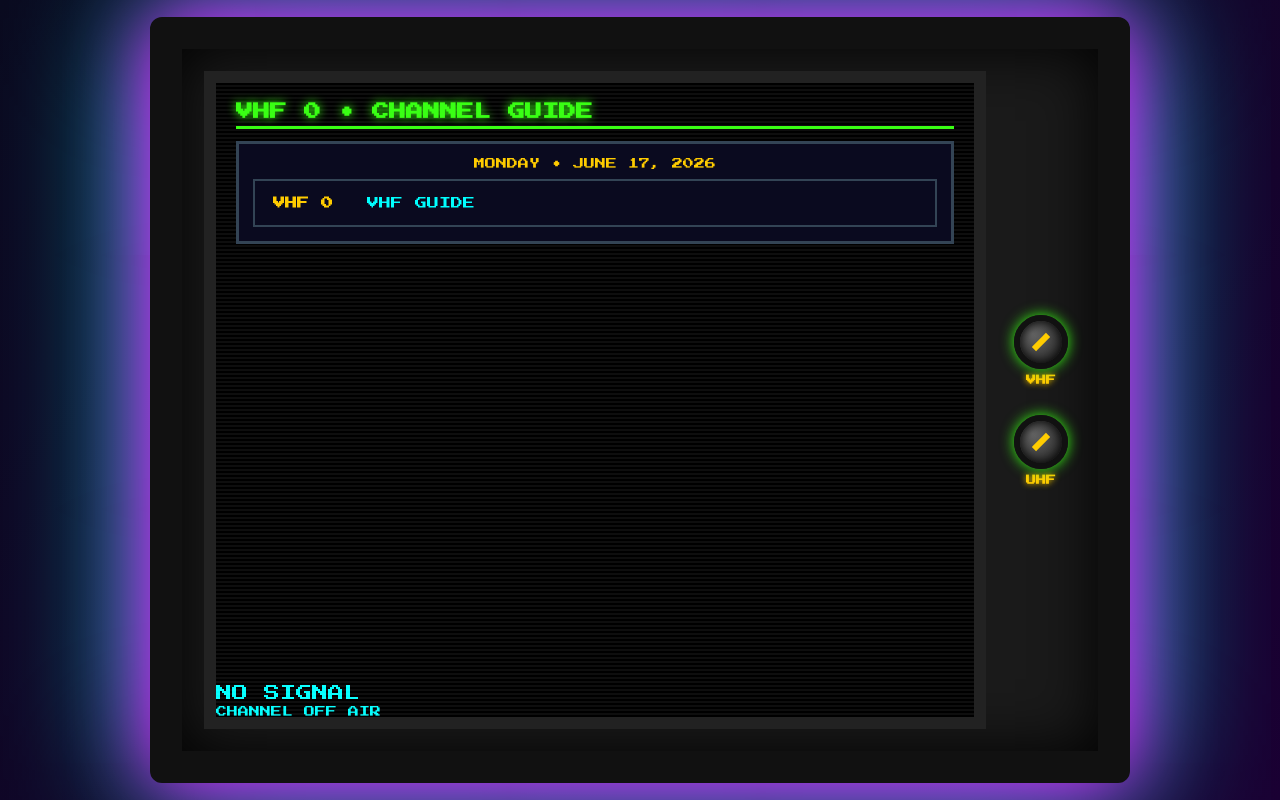
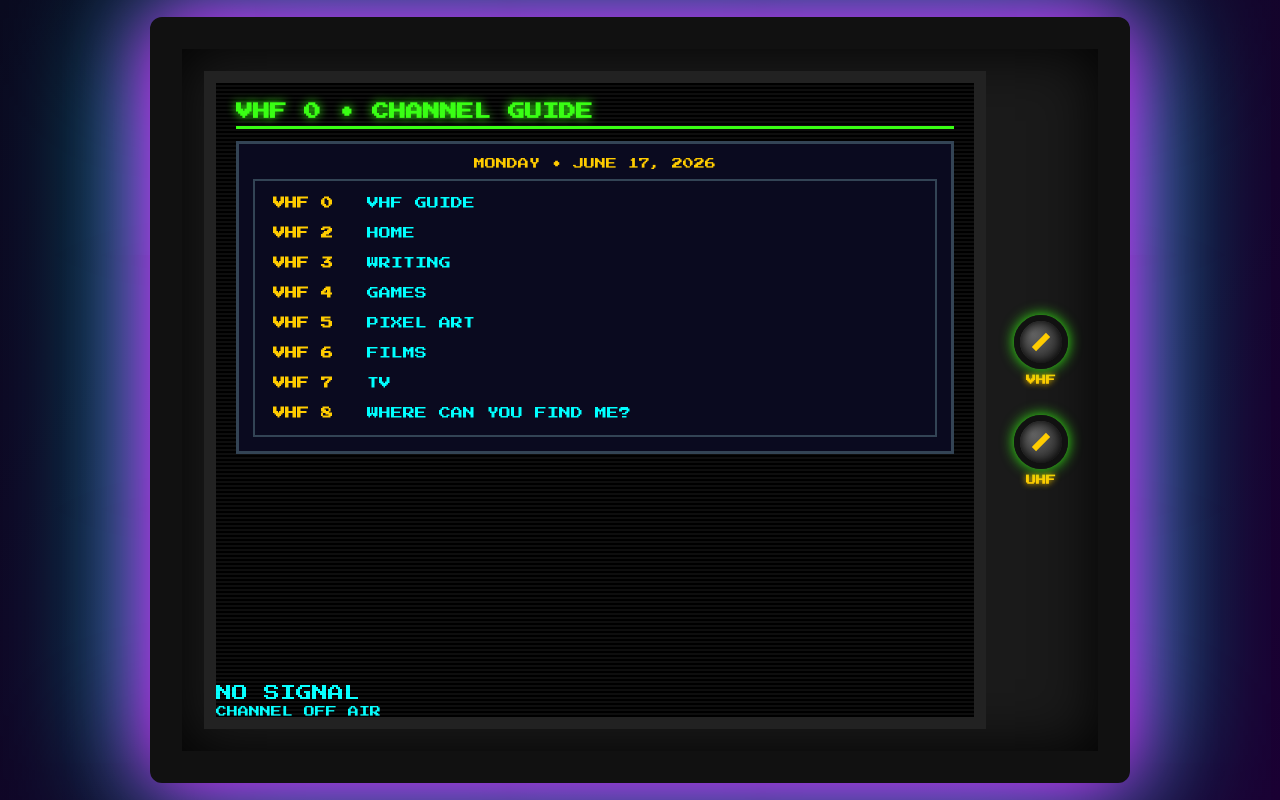
Before and after one commit to deejrandom/Retro-TV-Website, a plain HTML site: page index.html in a window 1280 px wide. Drawn offline with Linux system fonts and the light colour scheme; no server answers.

Commit message:
Fixed the Channel Guide issues
Channel guide wasn't working properly.  it is fixed and now is working well.

```diff
--- a/index.html
+++ b/index.html
@@ -181,19 +181,40 @@
     </div>
 
  <script>
+    // =====================
+    // 1. VARIABLES
+    // =====================
     let currentMode = 'vhf';
     let vhfIndex = 0;
     let uhfIndex = 0;
     let lastMode = 'vhf';
     let scheduleData = { vhf: [], uhf: [] };
+    let vRot = 0;
+    let uRot = 0;
 
-        async function loadSchedule() {
-            try {
-                const res = await fetch('https://retro-tv-backend.onrender.com/api/schedule');
-                scheduleData = await res.json();
-            } catch (e) {
-                console.error("Using fallback data");
-            }
+    // =====================
+    // 2. FUNCTIONS
+    // =====================
+    function loadSchedule() {
+        scheduleData = {
+            vhf: [
+                { id: "home", name: "HOME", schedule: "Welcome message" },
+                { id: "writing", name: "WRITING", schedule: "Random Encounters" },
+                { id: "games", name: "GAMES", schedule: "Retro gaming hub" },
+                { id: "pixelart", name: "PIXEL ART", schedule: "Pixel Art Galleries" },
+                { id: "films", name: "FILMS", schedule: "Film related content" },
+                { id: "tv", name: "TV", schedule: "TV related content" },
+                { id: "where", name: "WHERE CAN YOU FIND ME?", schedule: "Social links" }
+            ],
+            uhf: [
+                { id: "uhf1", name: "CARTOONS", schedule: "Public Domain Cartoons" },
+                { id: "uhf2", name: "CARTOONS", schedule: "More Public Domain Cartoons" },
+                { id: "uhf3", name: "TV SHOWS", schedule: "Classic Public Domain TV" },
+                { id: "uhf4", name: "TV SHOWS", schedule: "More Classic TV" },
+                { id: "uhf5", name: "FILMS", schedule: "Double Indemnity - All day" },
+                { id: "uhf6", name: "FILMS", schedule: "More Public Domain Films" }
+            ]
+        };
     }
 
     function generateContent() {
@@ -232,8 +253,8 @@
         vhtml += `<div class="guide-entry" onclick="showVHFGuide()">VHF GUIDE</div>`;
         scheduleData.vhf.forEach((ch, i) => {
             const channelNum = i + 2;
-                vhtml += `<div class="guide-entry guide-channel-num" onclick="jumpToVHF(${i})">VHF ${channelNum}</div>`;
-                vhtml += `<div class="guide-entry" onclick="jumpToVHF(${i})">${ch.name}</div>`;
+            vhtml += `<div class="guide-entry guide-channel-num" onclick="jumpToVHF(${i + 1})">VHF ${channelNum}</div>`;
+            vhtml += `<div class="guide-entry" onclick="jumpToVHF(${i +1})">${ch.name}</div>`;
         });
         vhtml += `</div></div>`;
         vGuide.innerHTML = vhtml;
@@ -243,23 +264,18 @@
         const uGuide = document.createElement('div');
         uGuide.id = 'uhfguide';
         uGuide.className = 'section uhf-section';
-let uhtml = `<h2 class="channel-title">UHF 0 • PROGRAMMING GUIDE</h2>`;
+        let uhtml = `<h2 class="channel-title">UHF 0 • CHANNEL GUIDE</h2>`;
         uhtml += `<div style="background:#0a0a1f; padding:14px; border:3px solid #334455;">`;
         uhtml += `<div style="color:#ffcc00; font-size:11px; margin-bottom:10px; text-align:center;">MONDAY • JUNE 17, 2026</div>`;
         uhtml += `<div class="guide-grid">`;
-
-// Guide row
         uhtml += `<div class="guide-entry guide-channel-num" onclick="showUHFGuide()">UHF 0</div>`;
         uhtml += `<div class="guide-entry" onclick="showUHFGuide()">UHF GUIDE</div>`;
-
-// Channel rows
         scheduleData.uhf.forEach((ch, i) => {
             const channelNum = i + 2;
             let displayName = ch.schedule;
-    uhtml += `<div class="guide-entry guide-channel-num" onclick="jumpToUHF(${i})">UHF ${channelNum}</div>`;
-    uhtml += `<div class="guide-entry" onclick="jumpToUHF(${i})">${displayName}</div>`;
+            uhtml += `<div class="guide-entry guide-channel-num" onclick="jumpToUHF(${i + 1})">UHF ${channelNum}</div>`;
+            uhtml += `<div class="guide-entry" onclick="jumpToUHF(${i +1})">${displayName}</div>`;
         });
-
         uhtml += `</div></div>`;
         uGuide.innerHTML = uhtml;
         container.appendChild(uGuide);
@@ -282,8 +298,10 @@ container.appendChild(uGuide);
 
     if (currentMode === 'vhf') {
         if (vhfIndex === 0) {
+            // Show VHF Guide
             document.getElementById('vhfguide').classList.add('active');
         } else {
+            // Show actual VHF channel
             const ch = scheduleData.vhf[vhfIndex - 1];
             if (ch && document.getElementById(ch.id)) {
                 document.getElementById(ch.id).classList.add('active');
@@ -293,8 +311,10 @@ container.appendChild(uGuide);
         tx.style.display = 'none';
     } else {
         if (uhfIndex === 0) {
+            // Show UHF Guide
             document.getElementById('uhfguide').classList.add('active');
         } else {
+            // Show actual UHF channel
             const ch = scheduleData.uhf[uhfIndex - 1];
             if (ch && document.getElementById(ch.id)) {
                 document.getElementById(ch.id).classList.add('active');
@@ -317,9 +337,6 @@ container.appendChild(uGuide);
         updateDisplay();
     }
 
-        // Knobs
-        const vKnob = document.getElementById('vhfKnob');
-        let vRot = 0;
     function nextVHF() {
     if (lastMode !== 'vhf') {
         vhfIndex = 0;
@@ -332,10 +349,7 @@ container.appendChild(uGuide);
     vKnob.style.transform = `rotate(${vRot}deg)`;
     updateDisplay();
 }
-        vKnob.addEventListener('click', nextVHF);
 
-        const uKnob = document.getElementById('uhfKnob');
-        let uRot = 0;
     function nextUHF() {
     if (lastMode !== 'uhf') {
         uhfIndex = 0;
@@ -348,16 +362,25 @@ container.appendChild(uGuide);
     uKnob.style.transform = `rotate(${uRot}deg)`;
     updateDisplay();
 }
-        uKnob.addEventListener('click', nextUHF);
 
-        async function init() {
-            await loadSchedule();
+    function init() {
+        loadSchedule();
         generateContent();
         showVHFGuide();
         lastMode = 'vhf';
     }
 
+    // =====================
+    // 3. EVENT LISTENERS + INITIALIZATION
+    // =====================
+    const vKnob = document.getElementById('vhfKnob');
+    const uKnob = document.getElementById('uhfKnob');
+
+    vKnob.addEventListener('click', nextVHF);
+    uKnob.addEventListener('click', nextUHF);
+
     init();
+
 </script>
 </body>
 </html>
```
Lines whose indentation alone changed are shown as unchanged.
